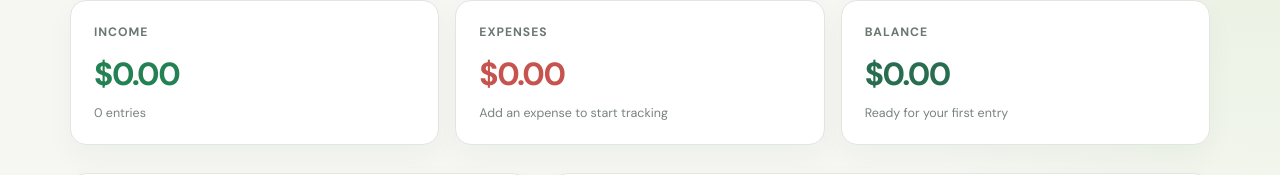
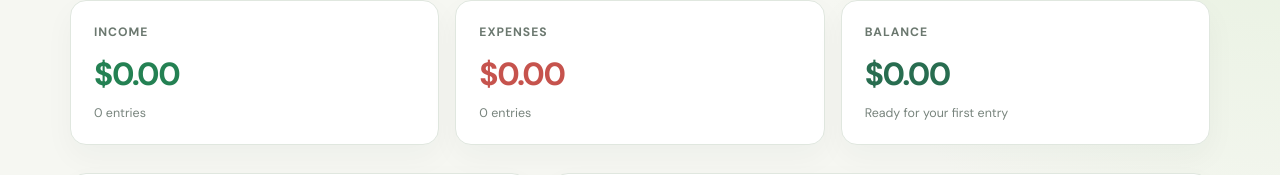
Before and after one commit to GuillermoBarreto/Month-Manager-App, a React (Vite) app: page / in a window 1280 px wide. Shown: the part 201-376 px from the top of the page. Built offline with nearby package versions, Linux system fonts and the light colour scheme.

Commit message:
feat: show expense entry count on the summary expense card

```diff
--- a/src/components/Summary.tsx
+++ b/src/components/Summary.tsx
@@ -11,10 +11,11 @@ export default function Summary({ transactions }: Props) {
     [],
   );
 
-  const { income, incomeCount, expenses, topCategory } = useMemo(() => {
+  const { income, incomeCount, expenses, expenseCount, topCategory } = useMemo(() => {
     let income = 0;
     let incomeCount = 0;
     let expenses = 0;
+    let expenseCount = 0;
     const totalsByCategory: Record<string, number> = {};
     for (const t of transactions) {
       if (t.type === "income") {
@@ -22,11 +23,12 @@ export default function Summary({ transactions }: Props) {
         incomeCount += 1;
       } else {
         expenses += t.amount;
+        expenseCount += 1;
         totalsByCategory[t.category] = (totalsByCategory[t.category] ?? 0) + t.amount;
       }
     }
     const topCategory = Object.entries(totalsByCategory).sort(([, a], [, b]) => b - a)[0];
-    return { income, incomeCount, expenses, topCategory };
+    return { income, incomeCount, expenses, expenseCount, topCategory };
   }, [transactions]);
 
   const balance = income - expenses;
@@ -35,7 +37,7 @@ export default function Summary({ transactions }: Props) {
   return (
     <section className="summary-grid" aria-label="Monthly summary">
       <div className="summary-card income-card"><span>Income</span><strong>{currency.format(income)}</strong><small>{incomeCount} {incomeCount === 1 ? "entry" : "entries"}</small></div>
-      <div className="summary-card expense-card"><span>Expenses</span><strong>{currency.format(expenses)}</strong><small>{topCategory ? `${topCategory[0]} is your largest category` : "Add an expense to start tracking"}</small></div>
+      <div className="summary-card expense-card"><span>Expenses</span><strong>{currency.format(expenses)}</strong><small>{expenseCount} {expenseCount === 1 ? "entry" : "entries"}{topCategory ? ` · ${topCategory[0]} is your largest category` : ""}</small></div>
       <div className={`summary-card balance-card ${balance < 0 ? "negative" : ""}`}><span>Balance</span><strong>{currency.format(balance)}</strong><small>{balance < 0 ? "Spending exceeds income" : !hasEntries ? "Ready for your first entry" : balance === 0 ? "Breaking even" : "Available after expenses"}</small></div>
     </section>
   );
```
